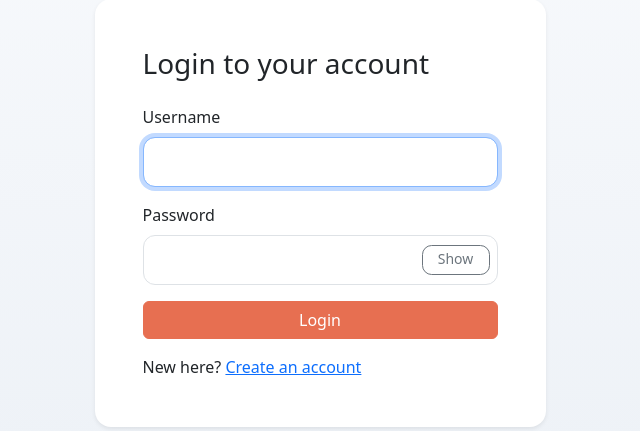
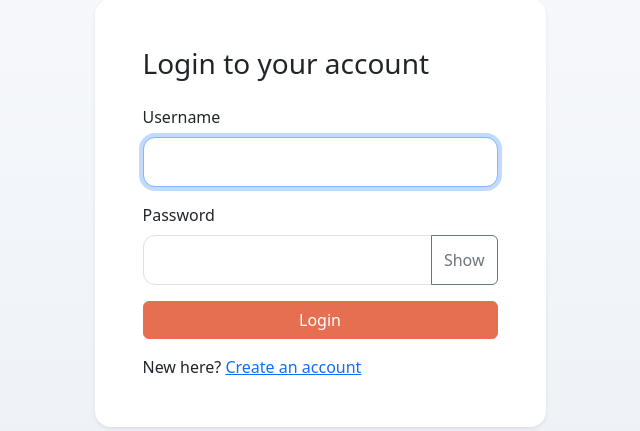
Before and after one commit to Muskanj670/EventVerse, a Django app: page /accounts/login/ in a window 1280 px wide. Shown: the part 91-522 px from the top of the page, without its empty margins (320-960 px from the left). Run offline with Django 5.2, Linux system fonts and the light colour scheme.

Commit message:
Fixed minor bug

```diff
--- a/templates/accounts/login.html
+++ b/templates/accounts/login.html
@@ -14,11 +14,11 @@
                         <div class="mb-3">
                             <label class="form-label" for="{{ field.id_for_label }}">{{ field.label }}</label>
                             {% if field.name == 'password' %}
-                                <div class="password-toggle-group">
+                                <div class="input-group">
                                     {{ field }}
                                     <button
                                         type="button"
-                                        class="btn btn-outline-secondary password-toggle-button"
+                                        class="btn btn-outline-secondary"
                                         data-password-toggle
                                         data-target-id="{{ field.id_for_label }}"
                                         aria-label="Show password"
```
